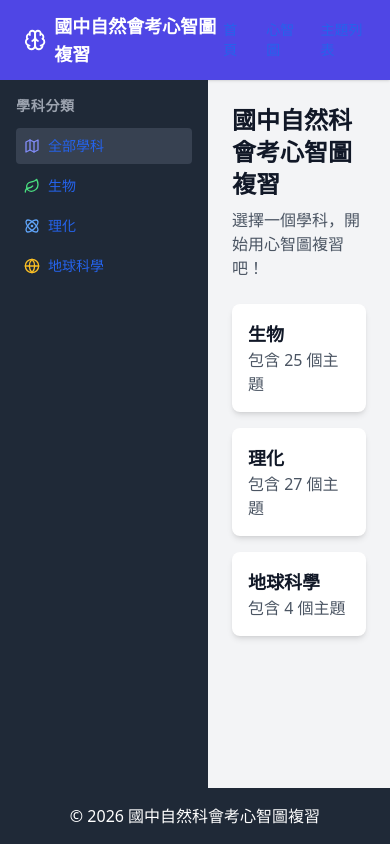
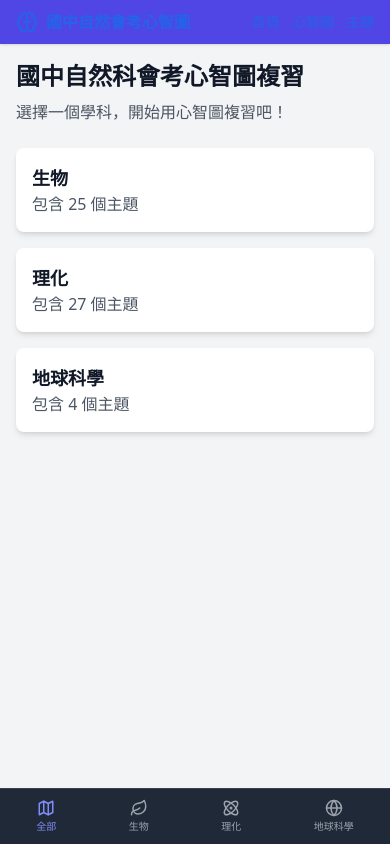
Before and after one commit to chonglun/science-mindmap-review, a React (Vite) app: page / in a window 390 px wide. Built offline with nearby package versions, Linux system fonts and the light colour scheme.

Commit message:
手機版優化：底部 tab bar、Header 精簡、SubjectPanel 全寬

```diff
--- a/src/App.tsx
+++ b/src/App.tsx
@@ -12,9 +12,12 @@ const App: React.FC = () => {
     <Router>
       <div className="flex flex-col min-h-screen">
         <Header />
-        <div className="flex flex-grow">
-          <Sidebar />
-          <main className="flex-grow">
+        <div className="flex flex-grow overflow-hidden">
+          {/* Desktop sidebar */}
+          <div className="hidden md:block">
+            <Sidebar />
+          </div>
+          <main className="flex-grow overflow-auto">
             <Routes>
               <Route path="/" element={<HomePage />} />
               <Route path="/mindmap" element={<MindMapPage />} />
@@ -23,7 +26,13 @@ const App: React.FC = () => {
             </Routes>
           </main>
         </div>
-        <Footer />
+        {/* Mobile bottom nav */}
+        <div className="md:hidden">
+          <Sidebar />
+        </div>
+        <div className="hidden md:block">
+          <Footer />
+        </div>
       </div>
     </Router>
   );
--- a/src/components/Layout/Header.tsx
+++ b/src/components/Layout/Header.tsx
@@ -4,16 +4,16 @@ import { Brain } from 'lucide-react';
 
 const Header: React.FC = () => {
     return (
-        <header className="bg-indigo-600 text-white px-6 py-3 flex items-center justify-between shadow">
-            <div className="flex items-center gap-2">
-                <Brain size={26} />
-                <h1 className="text-lg font-bold">國中自然會考心智圖複習</h1>
-            </div>
+        <header className="bg-indigo-600 text-white px-4 md:px-6 py-2.5 md:py-3 flex items-center justify-between shadow">
+            <Link to="/" className="flex items-center gap-2">
+                <Brain size={22} />
+                <h1 className="text-base md:text-lg font-bold truncate">國中自然會考心智圖</h1>
+            </Link>
             <nav>
-                <ul className="flex space-x-5 text-sm">
+                <ul className="flex space-x-3 md:space-x-5 text-sm">
                     <li><Link to="/" className="hover:underline">首頁</Link></li>
                     <li><Link to="/mindmap" className="hover:underline">心智圖</Link></li>
-                    <li><Link to="/topics" className="hover:underline">主題列表</Link></li>
+                    <li><Link to="/topics" className="hover:underline">主題</Link></li>
                 </ul>
             </nav>
         </header>
--- a/src/components/Layout/Sidebar.tsx
+++ b/src/components/Layout/Sidebar.tsx
@@ -11,7 +11,9 @@ const subjects = [
 const Sidebar: React.FC = () => {
     const { subjectId } = useParams<{ subjectId?: string }>();
     return (
-        <aside className="w-52 bg-gray-800 text-white shrink-0">
+        <>
+            {/* Desktop: vertical sidebar */}
+            <aside className="hidden md:block w-52 bg-gray-800 text-white shrink-0 h-full">
                 <div className="p-4">
                     <h2 className="text-sm font-semibold text-gray-400 uppercase tracking-wider">學科分類</h2>
                     <ul className="mt-3 space-y-1">
@@ -32,6 +34,26 @@ const Sidebar: React.FC = () => {
                     </ul>
                 </div>
             </aside>
+            {/* Mobile: bottom tab bar */}
+            <nav className="md:hidden fixed bottom-0 left-0 right-0 bg-gray-800 border-t border-gray-700 z-50">
+                <ul className="flex justify-around py-1.5">
+                    <li>
+                        <Link to="/mindmap" className={`flex flex-col items-center gap-0.5 px-2 py-1 rounded ${!subjectId ? 'text-indigo-400' : 'text-gray-400'}`}>
+                            <Map size={18} />
+                            <span className="text-[10px]">全部</span>
+                        </Link>
+                    </li>
+                    {subjects.map((s) => (
+                        <li key={s.id}>
+                            <Link to={`/mindmap/${s.id}`} className={`flex flex-col items-center gap-0.5 px-2 py-1 rounded ${subjectId === s.id ? s.color : 'text-gray-400'}`}>
+                                <s.icon size={18} />
+                                <span className="text-[10px]">{s.label}</span>
+                            </Link>
+                        </li>
+                    ))}
+                </ul>
+            </nav>
+        </>
     );
 };
 
--- a/src/components/SubjectPanel.tsx
+++ b/src/components/SubjectPanel.tsx
@@ -31,7 +31,7 @@ const SubjectPanel: React.FC<SubjectPanelProps> = ({
   if (!topic) return null;
 
   return (
-    <div className="fixed right-0 top-0 h-full w-96 bg-white shadow-2xl border-l border-gray-200 z-50 overflow-y-auto">
+    <div className="fixed right-0 top-0 h-full w-full sm:w-96 bg-white shadow-2xl border-l border-gray-200 z-50 overflow-y-auto">
       {/* Header */}
       <div className="sticky top-0 bg-white border-b border-gray-200 p-4 flex items-center justify-between">
         <h2 className="text-lg font-bold text-gray-800 truncate pr-2">
--- a/src/pages/HomePage.tsx
+++ b/src/pages/HomePage.tsx
@@ -8,7 +8,7 @@ const HomePage: React.FC = () => {
     const { subjects, loading } = useAllSubjects();
 
     return (
-        <div className="p-6">
+        <div className="p-4 md:p-6 pb-20 md:pb-6">
             <h1 className="text-2xl font-bold mb-2">國中自然科會考心智圖複習</h1>
             <p className="text-gray-600 mb-6">選擇一個學科，開始用心智圖複習吧！</p>
             {loading ? (
--- a/src/pages/MindMapPage.tsx
+++ b/src/pages/MindMapPage.tsx
@@ -37,14 +37,14 @@ const MindMapPage: React.FC = () => {
 
   if (loading) {
     return (
-      <div className="flex items-center justify-center h-[calc(100vh-130px)]">
+      <div className="flex items-center justify-center h-[calc(100vh-96px)] md:h-[calc(100vh-130px)]">
         <p className="text-gray-500 text-lg">載入心智圖資料中...</p>
       </div>
     );
   }
 
   return (
-    <div className="relative h-[calc(100vh-130px)]">
+    <div className="relative h-[calc(100vh-96px)] md:h-[calc(100vh-130px)]">
       <MindMapCanvas
         clickedTopics={clickedTopics}
         onNodeClick={handleNodeClick}
```
Lines whose indentation alone changed are shown as unchanged.
